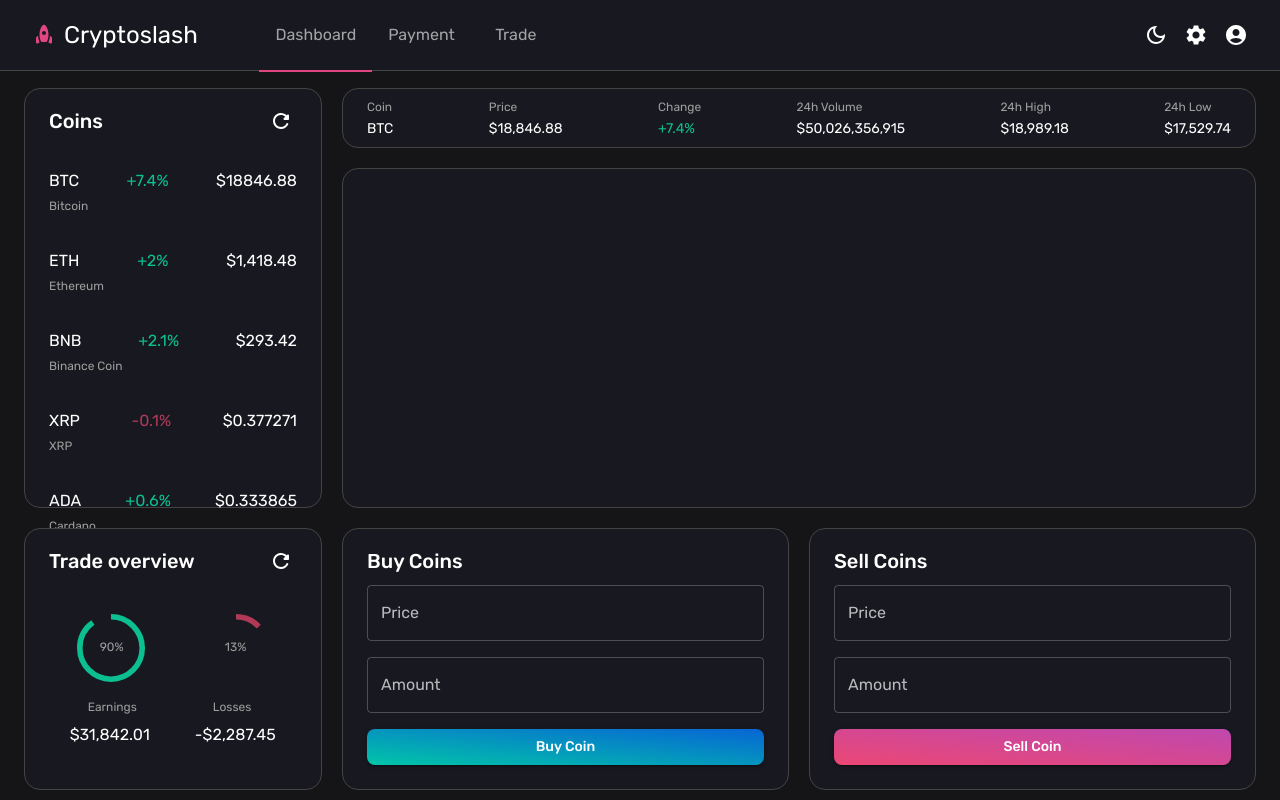
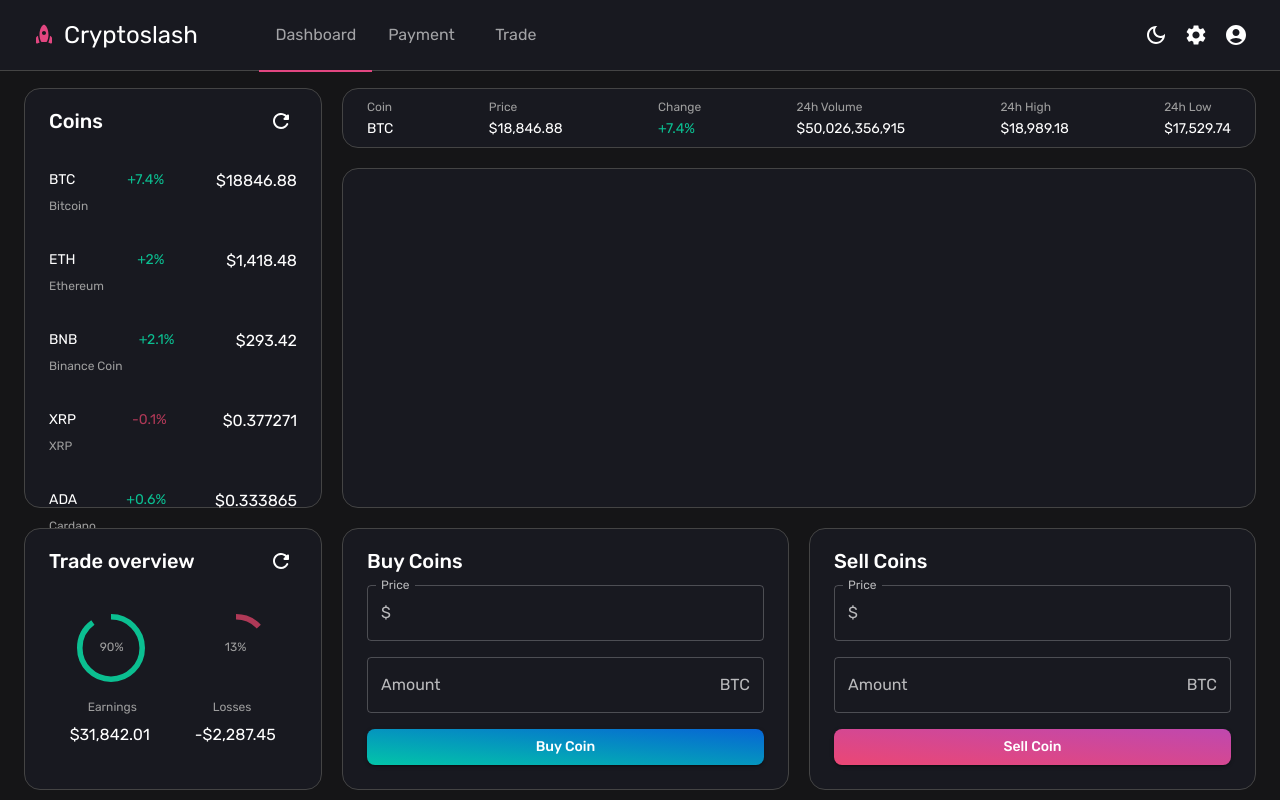
Before and after one commit to finnformica/financial-dashboard, a Next.js app: page / in a window 1280 px wide. Shown: the top 800 px of the page. Built offline with nearby package versions, Linux system fonts and the light colour scheme.

Commit message:
minor cosmetic changes

```diff
--- a/components/BuySell/BuySell.js
+++ b/components/BuySell/BuySell.js
@@ -1,4 +1,10 @@
-import { Box, Typography, TextField, Button } from "@mui/material";
+import {
+  Box,
+  Typography,
+  TextField,
+  Button,
+  InputAdornment,
+} from "@mui/material";
 import React from "react";
 
 const BuySell = ({ mode }) => {
@@ -13,6 +19,10 @@ const BuySell = ({ mode }) => {
         label="Price"
         variant="outlined"
         color={mode === "buy" ? "secondary" : "primary"}
+        // size="small"
+        InputProps={{
+          startAdornment: <InputAdornment position="start">$</InputAdornment>,
+        }}
       />
       <TextField
         sx={{ my: 1, width: "100%" }}
@@ -20,6 +30,10 @@ const BuySell = ({ mode }) => {
         label="Amount"
         variant="outlined"
         color={mode === "buy" ? "secondary" : "primary"}
+        // size="small"
+        InputProps={{
+          endAdornment: <InputAdornment position="end">BTC</InputAdornment>,
+        }}
       />
       <Button
         variant="contained"
--- a/components/Header/Header.js
+++ b/components/Header/Header.js
@@ -34,11 +34,9 @@ const Header = ({ setMode, mode }) => {
         elevation={0}
       >
         <Toolbar sx={{ height: 70 }}>
-          <IconButton aria-label="rocket ship logo">
+          <IconButton aria-label="rocket ship logo" sx={{ mt: 0.5 }}>
             <Link href="/" style={{ textDecoration: "none" }}>
-              <RocketRoundedIcon
-                sx={{ color: theme.palette.primary.main, mt: 0.5 }}
-              />
+              <RocketRoundedIcon sx={{ color: theme.palette.primary.main }} />
             </Link>
           </IconButton>
           <Typography color={theme.palette.text.default} variant="h5">
--- a/components/PriceFeed/PriceFeed.js
+++ b/components/PriceFeed/PriceFeed.js
@@ -14,14 +14,18 @@ const RowItem = ({ coin, ticker, percent, price }) => {
           flexDirection: { xs: "column", lg: "row" },
         }}
       >
-        <Typography>{ticker}</Typography>
+        <Typography fontSize={14}>{ticker}</Typography>
         {percent >= 0 ? (
           <>
-            <Typography color="success.main">+{percent}%</Typography>
+            <Typography fontSize={14} color="success.main">
+              +{percent}%
+            </Typography>
           </>
         ) : (
           <>
-            <Typography color="warning.main">-{percent * -1}%</Typography>
+            <Typography fontSize={14} color="warning.main">
+              -{percent * -1}%
+            </Typography>
           </>
         )}
         <Typography>${price}</Typography>
```
